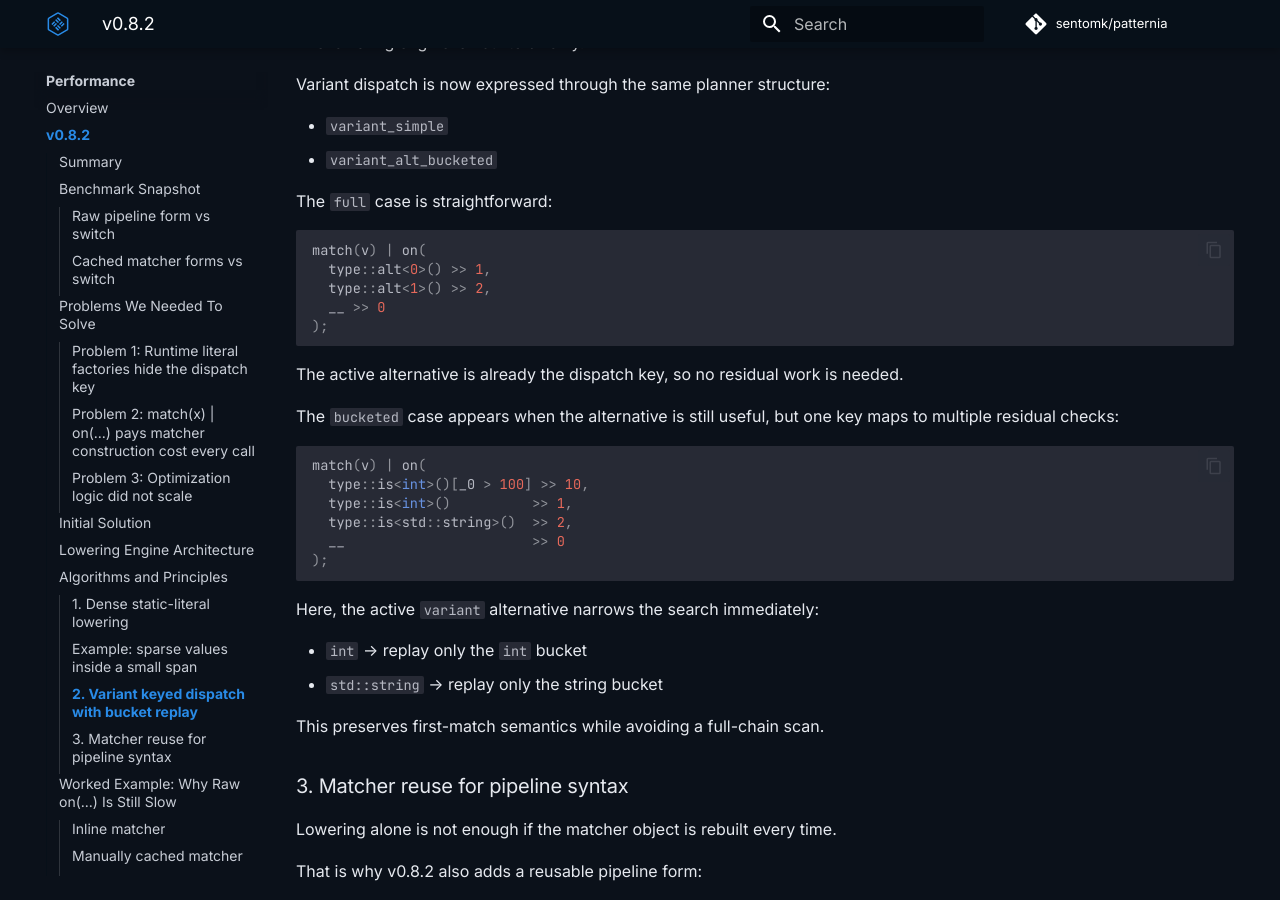
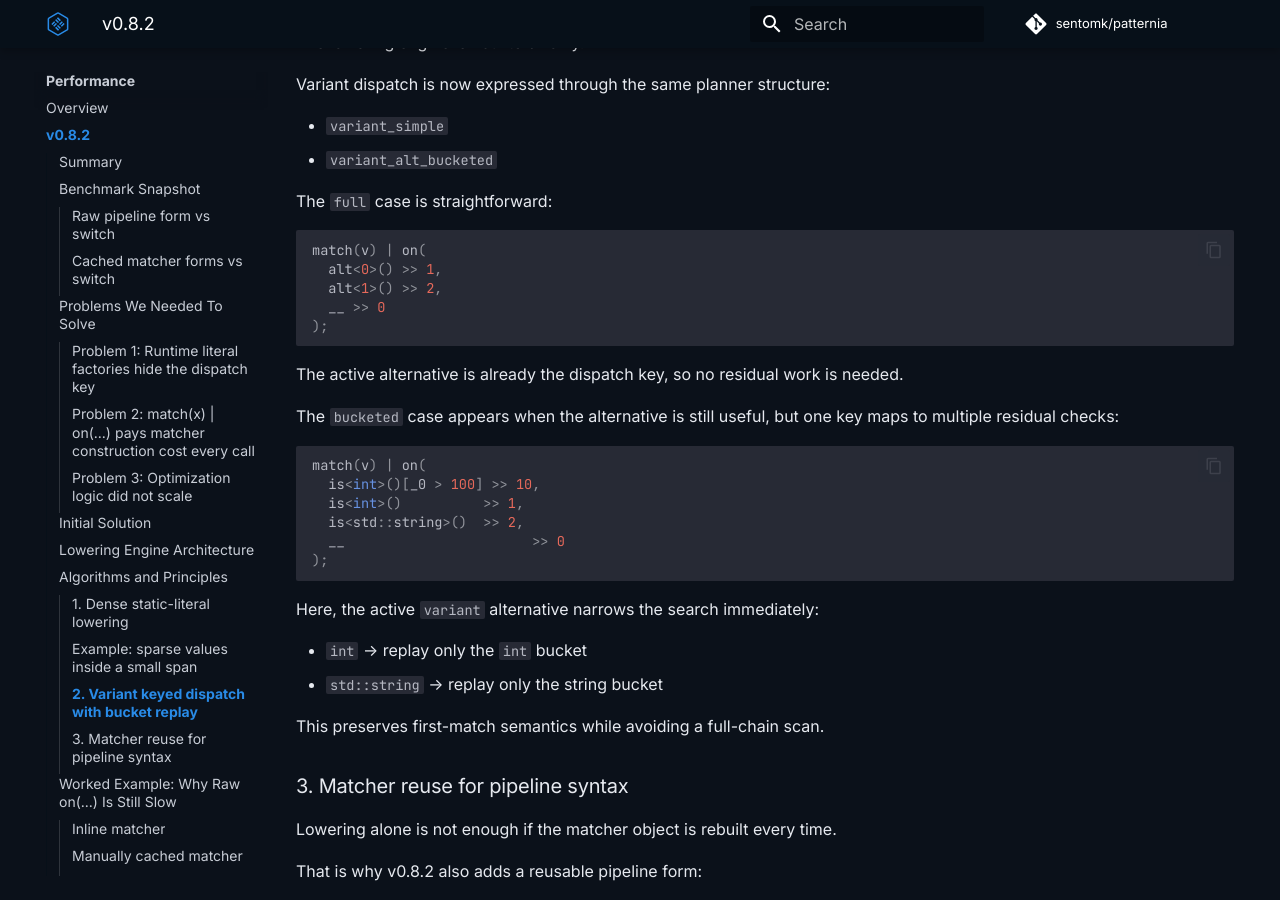
Before and after one commit to sentomk/patternia, an MkDocs documentation site: the page built from docs/performance/v0.8.2.md, in a window 1280 px wide and 900 px high, scrolled down 6869 px. Built offline with MkDocs 1.6.1 and Material for MkDocs 9.7.7, drawn with Linux system fonts in a browser that asks for light colours; comment, search, counter and statistics services are not loaded.

Commit message:
refactor(pattern): remove type:: namespace
Problem
- The deprecated type::is<T>() / type::alt<I>() functions and the
  ptn::pat::type namespace were still present, even though all
  internal and external code had migrated to is<T> / alt<I> variable
  templates.

Implementation
- Move type::detail types (type_is_pattern, type_alt_pattern,
  no_subpattern, non_binding_base) into ptn::pat::detail.
- Remove the four [[deprecated]] functions from ptn::pat::type.
- Remove namespace type = ptn::pat::type alias from patternia.hpp.
- Update forward declarations and template specializations in
  diagnostics.hpp and optimize.hpp.
- Update static_assert messages to drop type:: prefix.
- Update code examples in docs/performance/v0.8.2.md.
- Remove type:: deprecation note from README.md.

````diff
--- a/docs/performance/v0.8.2.md
+++ b/docs/performance/v0.8.2.md
@@ -250,8 +250,8 @@
 
 ```cpp
 match(v) | on(
-  type::alt<0>() >> 1,
-  type::alt<1>() >> 2,
+  alt<0>() >> 1,
+  alt<1>() >> 2,
   __ >> 0
 );
 ```
@@ -264,9 +264,9 @@
 
 ```cpp
 match(v) | on(
-  type::is<int>()[_0 > 100] >> 10,
-  type::is<int>()          >> 1,
-  type::is<std::string>()  >> 2,
+  is<int>()[_0 > 100] >> 10,
+  is<int>()          >> 1,
+  is<std::string>()  >> 2,
   __                       >> 0
 );
 ```
````
Also changed, not shown: README.md (+1 -1 lines), 4 other files.
